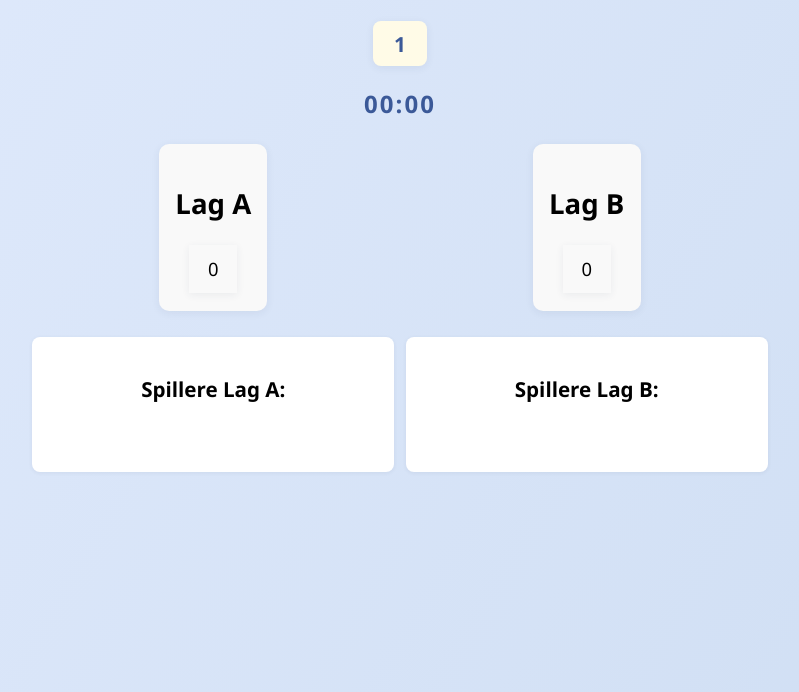
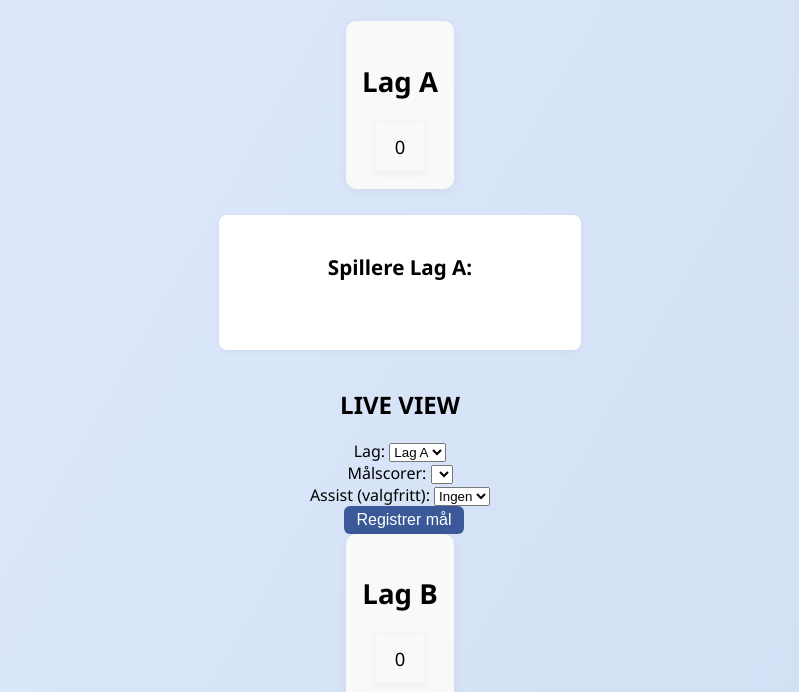
Before and after one commit to JonnaI89/Intern-match, a plain HTML site: page index.html in a window 1280 px wide. Shown: the part 107-799 px from the top of the page, without its empty margins (240-1039 px from the left). Drawn offline with Linux system fonts and the light colour scheme; no server answers.

Commit message:
Update index.html

```diff
--- a/index.html
+++ b/index.html
@@ -5,15 +5,11 @@
   <meta name="viewport" content="width=device-width, initial-scale=1" />
   <title>INTERN MATCH LIVE</title>
   <link rel="stylesheet" href="style.css" />
-  <script type="module" src="index.js"></script>
+  <script type="module" src="admin.js"></script>
 </head>
 <body>
   <h1>INTERN MATCH LIVE</h1>
-  <div class="period-box">
-    <span id="periodView">1</span>
-  </div>
-  <div id="timerContainer"></div>
-  <div class="scoreboard">
+  <div class="main-layout">
     <div class="team-column">
       <div class="team-panel">
         <h2 id="teamAName">Lag A</h2>
@@ -23,6 +19,33 @@
         <h3>Spillere Lag A:</h3>
         <ul id="playersA"></ul>
       </div>
+    </div>
+    <div class="live-view">
+      <h2>LIVE VIEW</h2>
+      <form id="goalForm">
+        <div>
+          <label>Lag:
+            <select id="teamSelect">
+              <option value="A">Lag A</option>
+              <option value="B">Lag B</option>
+            </select>
+          </label>
+        </div>
+        <div>
+          <label>Målscorer:
+            <select id="scorerSelect"></select>
+          </label>
+        </div>
+        <div>
+          <label>Assist (valgfritt):
+            <select id="assistSelect">
+              <option value="">Ingen</option>
+            </select>
+          </label>
+        </div>
+        <button type="submit">Registrer mål</button>
+      </form>
+      <div id="liveEvents"></div>
     </div>
     <div class="team-column">
       <div class="team-panel">
```
